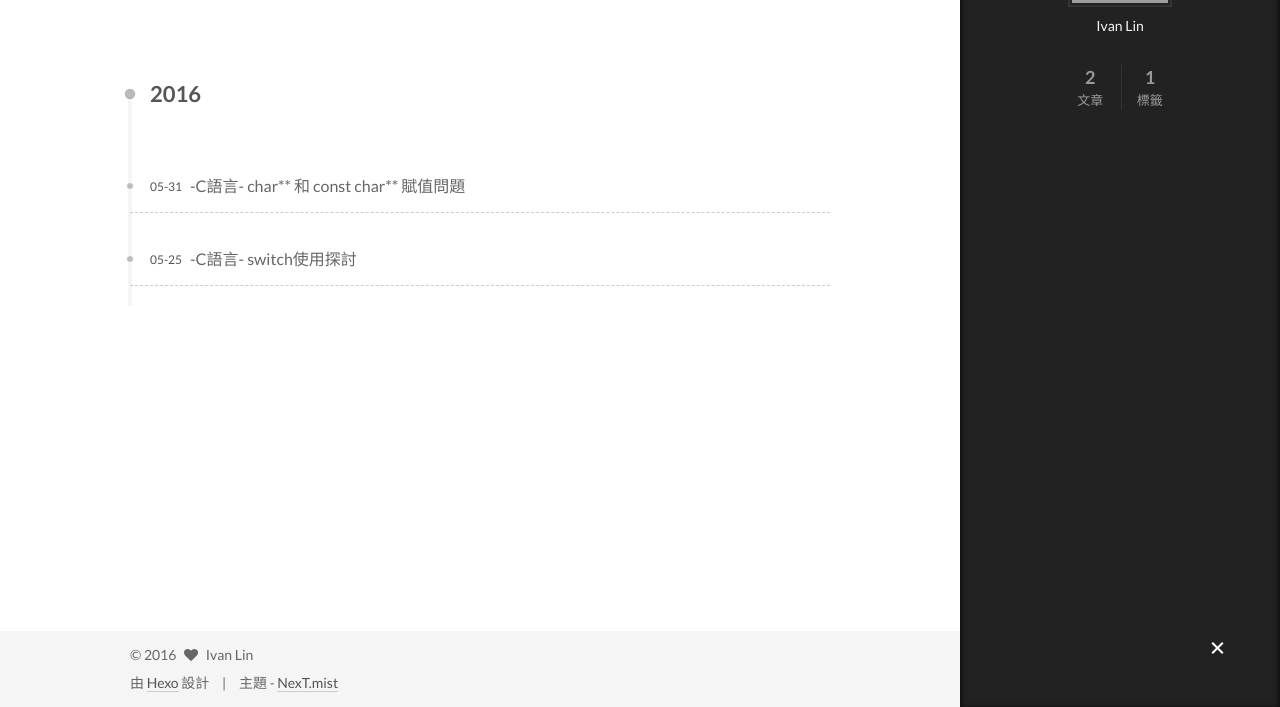
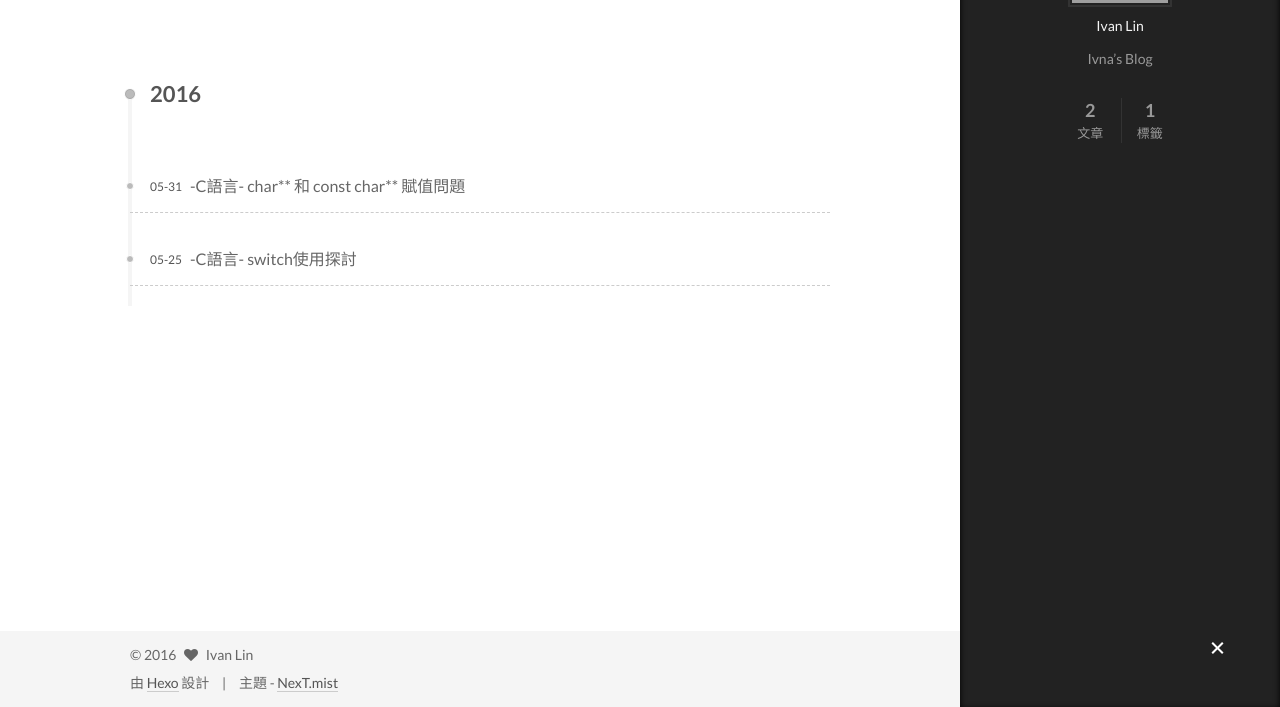
Before and after one commit to ivan7645/ivan7645.github.com, a plain HTML site: page archives/2016/05/index.html in a window 1280 px wide. Both pictures are taken after a click on the element 1217 px from the left and 742 px from the top of the page. Shown: the part 93-800 px from the top of the page. Drawn offline with Linux system fonts and the light colour scheme; grey boxes are pictures that could not be loaded.

Commit message:
Site updated: 2016-06-02 17:03:11

```diff
--- a/archives/2016/05/index.html
+++ b/archives/2016/05/index.html
@@ -84,15 +84,15 @@
 
 
 
-<meta name="description">
+<meta name="description" content="Ivna’s Blog">
 <meta property="og:type" content="website">
 <meta property="og:title" content="Ivan’s Blog">
 <meta property="og:url" content="http://ivan7645.github.com/archives/2016/05/index.html">
 <meta property="og:site_name" content="Ivan’s Blog">
-<meta property="og:description">
+<meta property="og:description" content="Ivna’s Blog">
 <meta name="twitter:card" content="summary">
 <meta name="twitter:title" content="Ivan’s Blog">
-<meta name="twitter:description">
+<meta name="twitter:description" content="Ivna’s Blog">
 
 
 
@@ -331,7 +331,7 @@
                src="/images/avater.jpg"
                alt="Ivan Lin" />
           <p class="site-author-name" itemprop="name">Ivan Lin</p>
-          <p class="site-description motion-element" itemprop="description"></p>
+          <p class="site-description motion-element" itemprop="description">Ivna’s Blog</p>
         </div>
         <nav class="site-state motion-element">
           <div class="site-state-item site-state-posts">
--- a/css/main.css
+++ b/css/main.css
@@ -1548,7 +1548,7 @@ pre .javascript .function {
   width: 4px;
   height: 4px;
   border-radius: 50%;
-  background: #4263c3;
+  background: #61ffff;
 }
 .links-of-blogroll {
   font-size: 13px;
```
Also changed, not shown: 2016/05/25/c-break/index.html (+1 -1 lines), 2016/05/31/c_const_star_star/index.html (+1 -1 lines), archives/2016/index.html (+4 -4 lines), archives/index.html (+4 -4 lines), index.html (+4 -4 lines), tags/C語言/index.html (+4 -4 lines), tags/index.html (+4 -4 lines).
